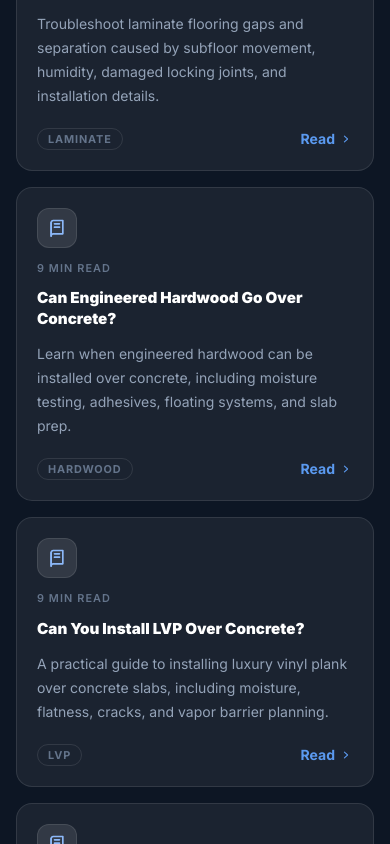
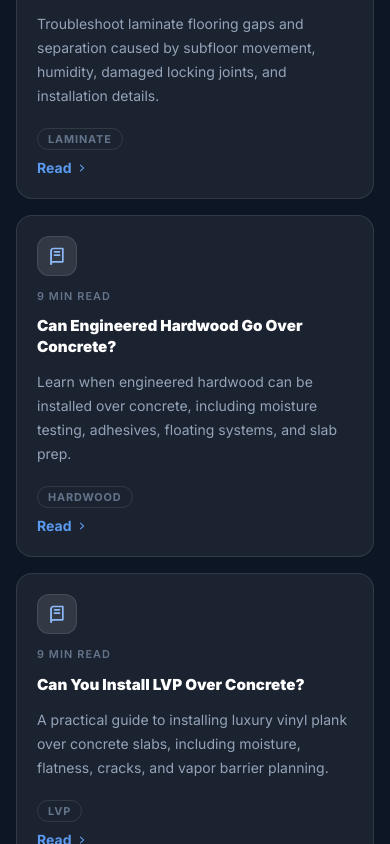
Before and after one commit to irishn82/floorcalc-pro, a Next.js app: page / in a window 390 px wide. Shown: the part 3820-4664 px from the top of the page. Built offline with nearby package versions, Linux system fonts and the light colour scheme; no server answers.

Commit message:
Clean homepage navigation labels

```diff
--- a/components/Footer.tsx
+++ b/components/Footer.tsx
@@ -59,7 +59,7 @@ export function Footer() {
             <li><Link className="text-slate-400 transition-colors hover:text-white" href="/guides/lvp-waste-percentage-guide">LVP waste guide</Link></li>
             <li><Link className="text-slate-400 transition-colors hover:text-white" href="/guides/flooring-transition-guide">Transition guide</Link></li>
             <li><Link className="text-slate-400 transition-colors hover:text-white" href="/guides/browse-problems">Browse by symptom</Link></li>
-            <li><Link className="text-slate-400 transition-colors hover:text-white" href="/guides/troubleshooting">Troubleshooting -&gt;</Link></li>
+            <li><Link className="text-slate-400 transition-colors hover:text-white" href="/guides/troubleshooting">Troubleshooting</Link></li>
           </ul>
         </div>
       </Container>
--- a/components/GuideCard.tsx
+++ b/components/GuideCard.tsx
@@ -58,7 +58,7 @@ export function GuideCard({ guide, variant = "light" }: GuideCardProps) {
         </p>
 
         {/* footer */}
-        <div className="mt-auto flex flex-wrap items-center gap-2 pt-2">
+        <div className="mt-auto flex flex-col items-start gap-2 pt-2 sm:flex-row sm:items-center sm:justify-between">
           {ecosystem ? (
             <span
               className={[
@@ -71,7 +71,7 @@ export function GuideCard({ guide, variant = "light" }: GuideCardProps) {
           ) : <span />}
           <Link
             href={`/guides/${guide.slug}`}
-            className={`ml-auto inline-flex items-center gap-1 text-sm font-bold transition-colors ${isDark ? "text-accent-400 hover:text-accent-300" : "text-accent-600 hover:text-accent-700"}`}
+            className={`inline-flex shrink-0 items-center gap-1 text-sm font-bold transition-colors ${isDark ? "text-accent-400 hover:text-accent-300" : "text-accent-600 hover:text-accent-700"}`}
           >
             Read
             <svg className="h-3.5 w-3.5 transition-transform duration-150 group-hover:translate-x-0.5" viewBox="0 0 20 20" fill="currentColor" aria-hidden="true">
```
